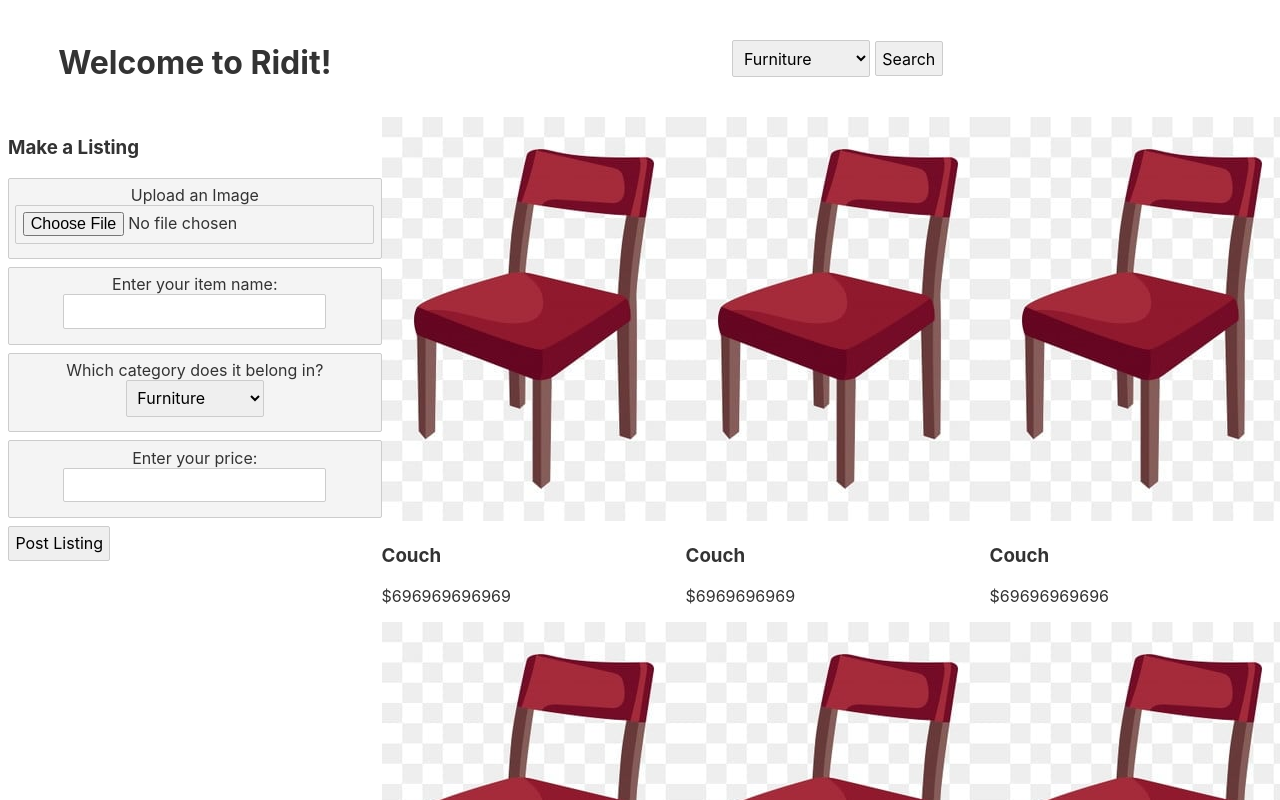
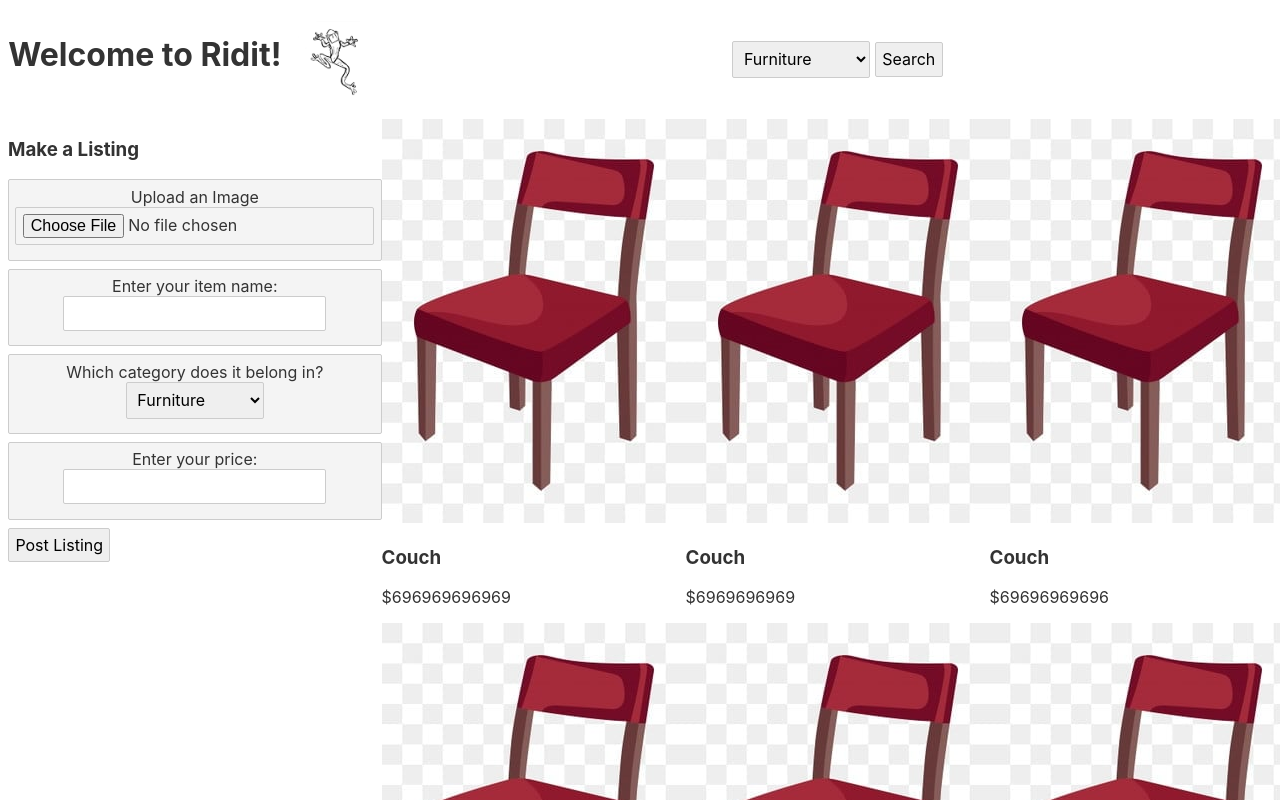
Before and after one commit to UVMHacks2025/Mason-Murphy-Tyler-LLC, a Svelte app in the folder hackathonMarketplace/frontend/: page / in a window 1280 px wide. Both pictures are taken after typing "name@example.com", "Sample123" into the empty fields and a click on the button "Sign Up". Shown: the top 800 px of the page. Built offline with nearby package versions, Linux system fonts and the light colour scheme.

Commit message:
changes to app

```diff
--- a/hackathonMarketplace/frontend/src/App.svelte
+++ b/hackathonMarketplace/frontend/src/App.svelte
@@ -5,6 +5,22 @@
     function handleSignUp() {
         isSignedUp = true;
     }
+	async function handleCreateListing(listing) {
+		listing.preventDefault();
+		const form = listing.target;
+		const formData = new FormData(form);
+
+		const response = await fetch ('http://localhost:5000/', {
+			method: 'POST',
+			body: formData
+		});
+
+		if (response.ok) {
+			alert('Listing Successful');
+		} else {
+			alert('Failed to create listing')
+		}
+	}
 </script>
 
 
@@ -14,6 +30,7 @@
 	<main>
 		<header class="box1">
 			<h1>Welcome to Ridit!</h1>
+			<img src="logo.png" alt="logo" class="logo">
 		</header>
 		<section class="box5">
 			<form>
@@ -58,6 +75,7 @@
 				<img src = '/chair.jpg' alt="yes sir">
 				<h3>Couch</h3>
 				<p>$696969696969</p>
+
 			</div>
 			<div class="prod2">
 				<!-- src will be image uploaded alt will be the prod name, h3 prod name, p price -->
@@ -104,6 +122,10 @@
 		grid-template-rows: 10% auto auto auto;
 		justify-content: space-evenly;
 	}
+	section {
+		background-color: (0,0,0,.3);
+		border-radius: .5em;
+	}
 	.box1 {
 		margin: auto;
 		grid-row: 1;
@@ -139,9 +161,10 @@
 	}
 	.logo{
 		margin: auto;
-		width:auto;
-		height: auto;
+		width:100px;
+		height: 100px;
 		grid-column: 1;
+
 	}
 	@media (min-width: 640px) {
 		main {
```
